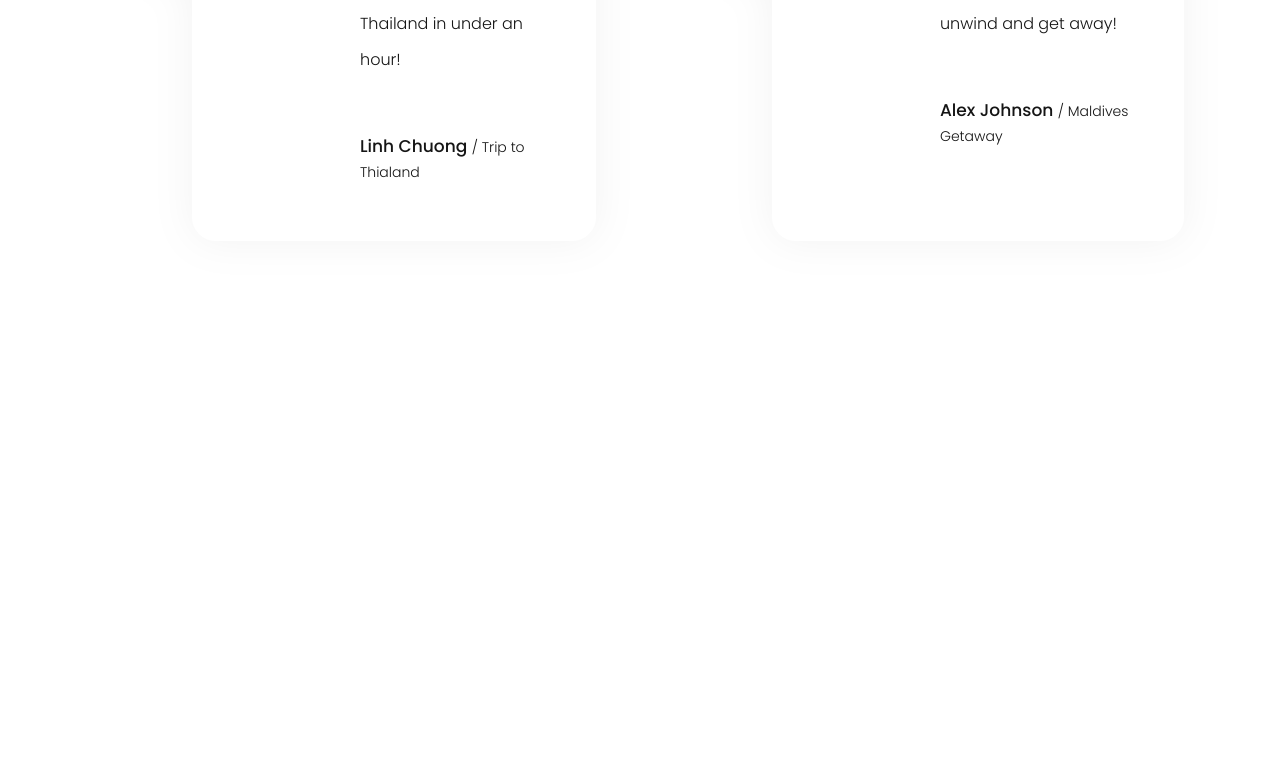
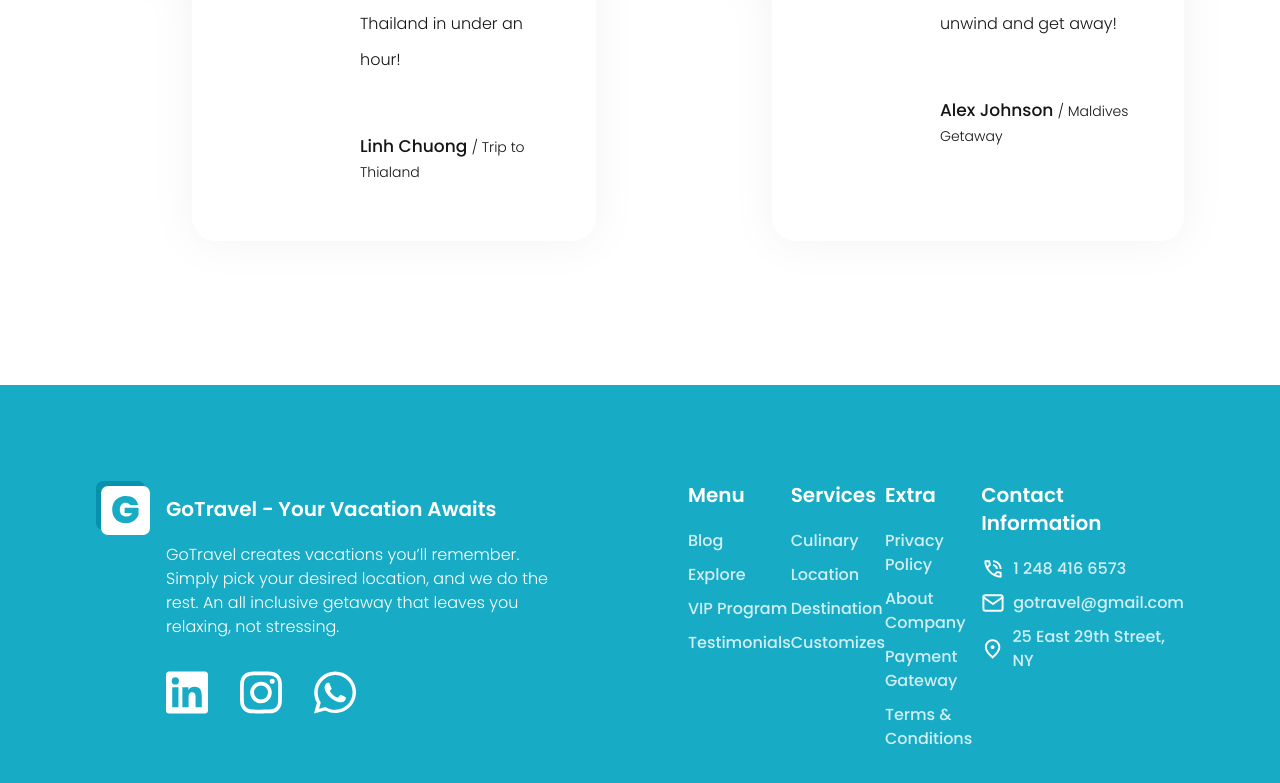
Before and after one commit to Alireza-ghate/go-travel, a React (Vite) app: page / in a window 1280 px wide. Shown: the part 7487-8270 px from the top of the page. Before the commit the page ends 7872 px from the top, so only its background shows below. Built offline with nearby package versions, Linux system fonts and the light colour scheme.

Commit message:
add: footer section

```diff
--- a/src/App.tsx
+++ b/src/App.tsx
@@ -1,4 +1,5 @@
 import ExploreMore from "./components/ExploreMore/ExploreMore";
+import Footer from "./components/Footer";
 import FrequentTraveler from "./components/FrequentTraveler";
 import Header from "./components/Header";
 import Hero from "./components/Hero/Hero";
@@ -26,6 +27,7 @@
         <FrequentTraveler />
         <Testimonials />
       </Main>
+      <Footer />
     </Page>
   );
 }
--- /dev/null
+++ b/src/components/Footer.tsx
@@ -0,0 +1,58 @@
+import { footerCols, footerSocials } from "../utils/content";
+import LogoIconDark from "./Icons/LogoIconDark";
+
+function Footer() {
+  return (
+    <footer className="bg-primary-700 px-24 pt-24 pb-26 text-white">
+      <div className="mx-auto flex max-w-432 justify-between gap-x-32">
+        <div className="flex max-w-116 gap-x-4">
+          <LogoIconDark className="block shrink-0" />
+          <div>
+            <p className="mb-5 pt-3.5 text-xl font-semibold">
+              GoTravel - Your Vacation Awaits
+            </p>
+            <p className="mb-8 text-base font-light">
+              GoTravel creates vacations you’ll remember. Simply pick your
+              desired location, and we do the rest. An all inclusive getaway
+              that leaves you relaxing, not stressing.
+            </p>
+            <ul className="flex gap-x-8">
+              {footerSocials.map((social) => (
+                <li key={social.id}>
+                  <a href={social.href} aria-label={social.alt}>
+                    <social.Icon className="fill-white" />
+                  </a>
+                </li>
+              ))}
+            </ul>
+          </div>
+        </div>
+        {/* basis === default width wich can also shrink */}
+        <ul className="flex basis-256.5 justify-between">
+          {footerCols.map((col) => (
+            <li key={col.id}>
+              <p className="mb-5 text-xl font-semibold">{col.heading}</p>
+              <ul className="flex flex-col gap-y-2.5">
+                {col.links.map((link) => (
+                  <li className="flex items-center gap-x-2" key={link.id}>
+                    {link.Icon && (
+                      <link.Icon className="block size-6 fill-white" />
+                    )}
+                    <a
+                      className="font-medium opacity-80 hover:opacity-100"
+                      href={link.href}
+                    >
+                      <p>{link.name}</p>
+                    </a>
+                  </li>
+                ))}
+              </ul>
+            </li>
+          ))}
+        </ul>
+      </div>
+    </footer>
+  );
+}
+
+export default Footer;
```
